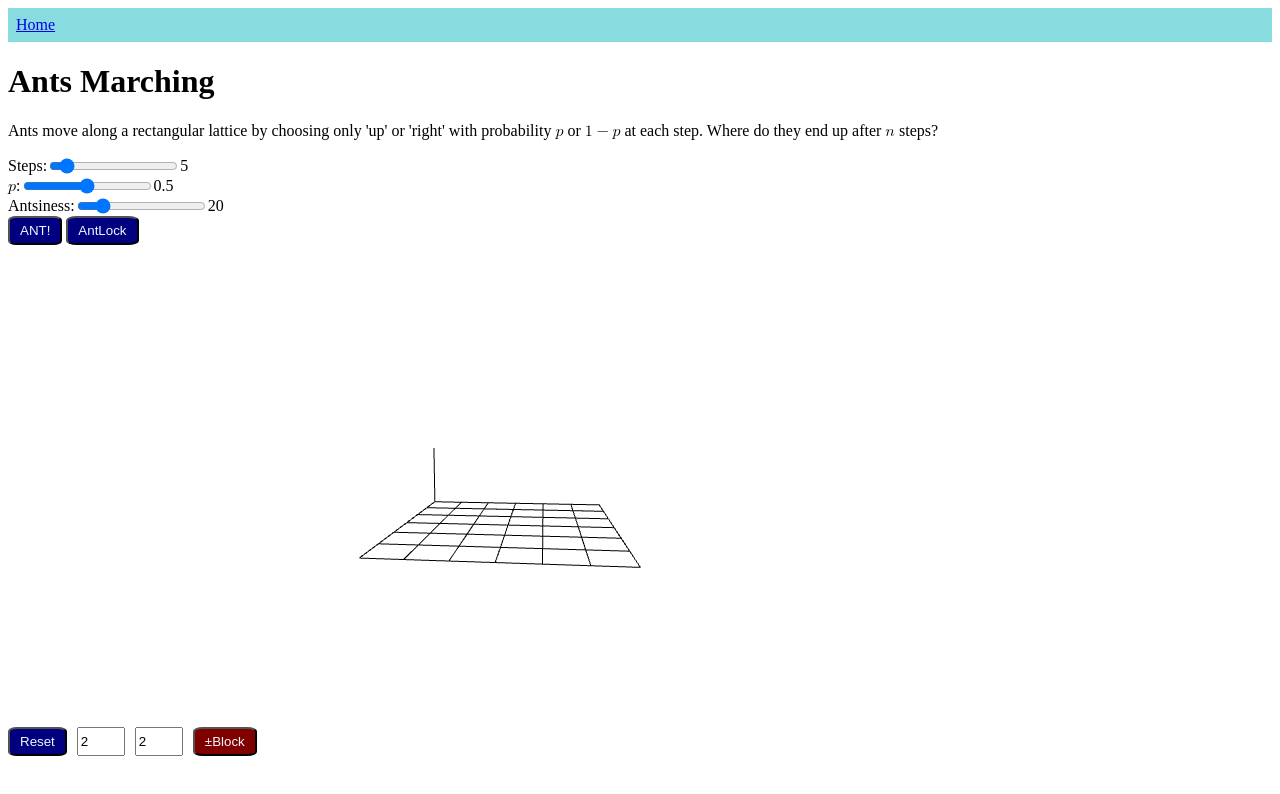
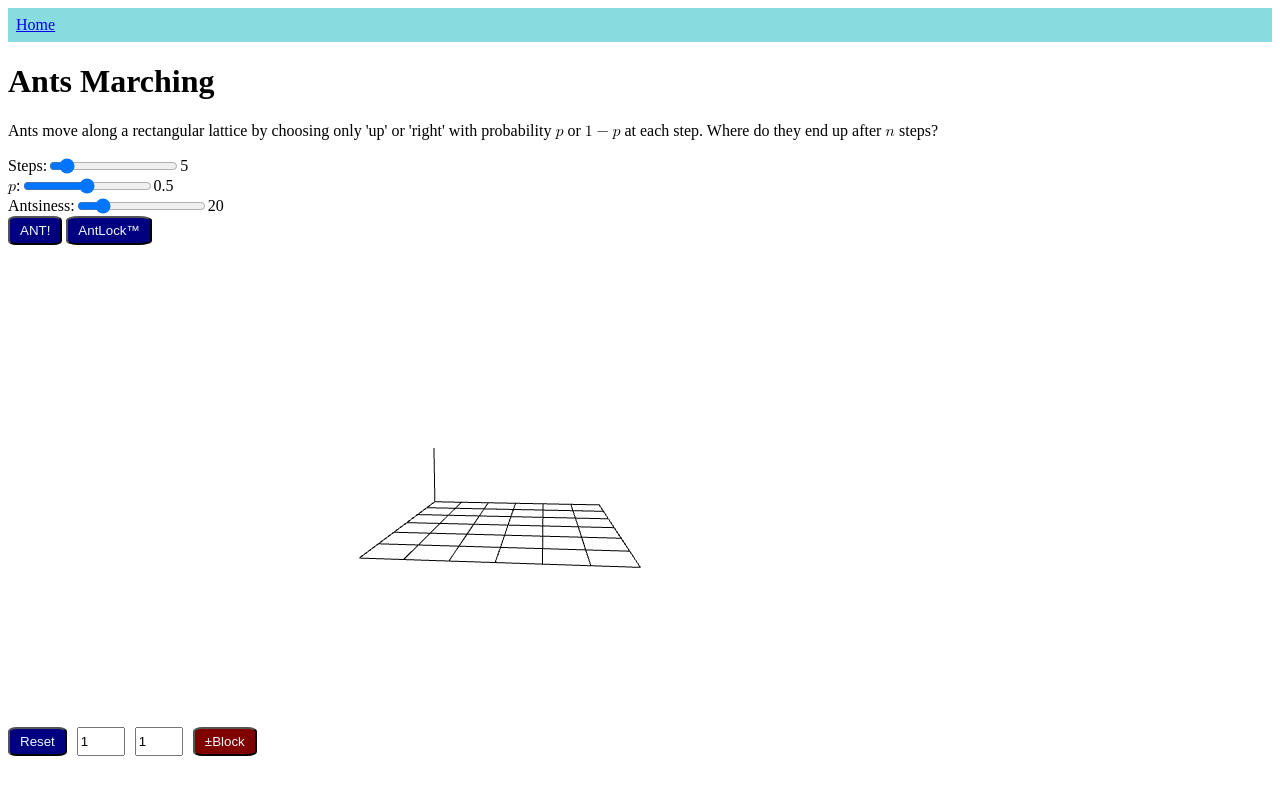
Before and after one commit to drewyoungren/svandbox, a SvelteKit app: page /amp2024/ants_marching in a window 1280 px wide. Shown: the top 794 px of the page. Built offline with nearby package versions, Linux system fonts and the light colour scheme.

Commit message:
Fix block choices

```diff
--- a/src/routes/amp2024/ants_marching/+page.svelte
+++ b/src/routes/amp2024/ants_marching/+page.svelte
@@ -185,6 +185,8 @@
       scene.remove(e.box);
     });
     status = [];
+    blockI = 1;
+    blockJ = 1;
     for (let i = 0; i <= totalSteps + 1; i++) {
       for (let j = 0; j + i <= totalSteps + 1; j++) {
         const count = 0;
@@ -368,18 +370,26 @@
       </button>
       <button
         class:down={stopGo}
-        on:click|preventDefault={() => (stopGo = !stopGo)}>AntLock</button
+        on:click|preventDefault={() => (stopGo = !stopGo)}
+        >AntLock&trade;</button
       >
     </div>
   </div>
 
   <div class="blockBox">
     <button on:click={resetStatus}>Reset</button>
-    <input type="number" min="1" max={totalSteps} bind:value={blockI} />
     <input
       type="number"
-      min="1"
-      max={totalSteps - blockI}
+      min="0"
+      step="1"
+      max={totalSteps}
+      bind:value={blockI}
+    />
+    <input
+      type="number"
+      min="0"
+      step="1"
+      max={totalSteps}
       bind:value={blockJ}
     />
     <button
```
